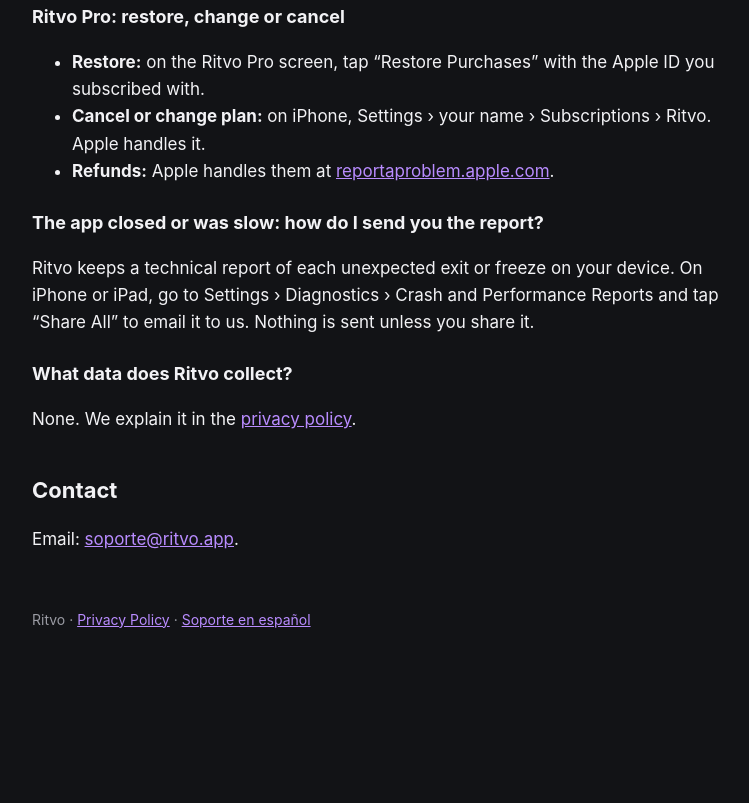
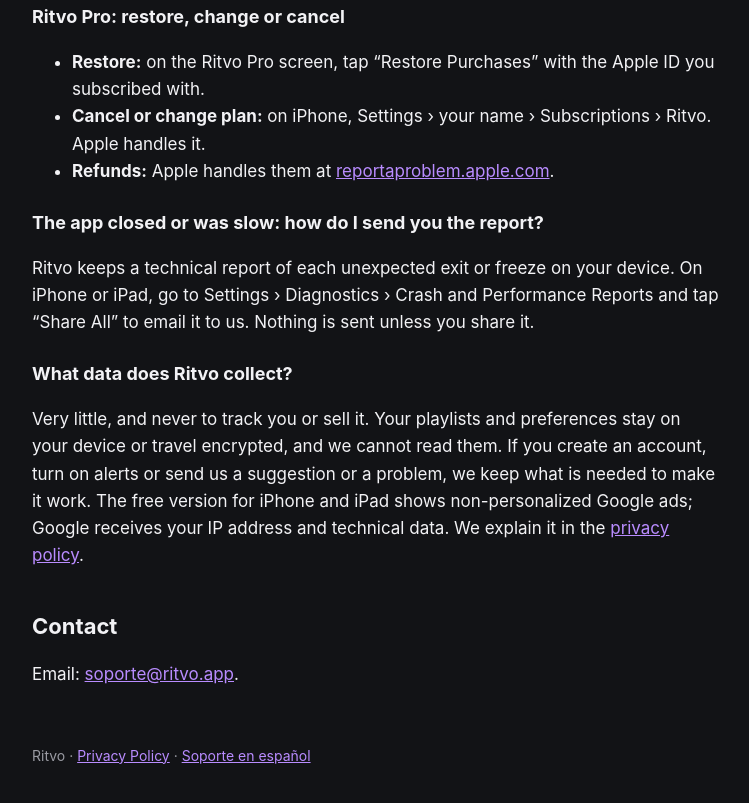
Before and after one commit to daniramosfer/ritvo-web, a plain HTML site: page support.html in a window 1280 px wide. Shown: the part 1415-2218 px from the top of the page, without its empty margins (264-1013 px from the left). Before the commit the page ends 2126 px from the top, so only its background shows below. Drawn offline with Linux system fonts and the light colour scheme.

Commit message:
Support: say what Ritvo actually collects
Co-Authored-By: Claude Opus 5.5 <noreply@anthropic.com>

```diff
--- a/support.html
+++ b/support.html
@@ -58,7 +58,7 @@
   <p>Ritvo keeps a technical report of each unexpected exit or freeze on your device. On iPhone or iPad, go to Settings › Diagnostics › Crash and Performance Reports and tap “Share All” to email it to us. Nothing is sent unless you share it.</p>
 
   <h3>What data does Ritvo collect?</h3>
-  <p>None. We explain it in the <a href="privacy.html">privacy policy</a>.</p>
+  <p>Very little, and never to track you or sell it. Your playlists and preferences stay on your device or travel encrypted, and we cannot read them. If you create an account, turn on alerts or send us a suggestion or a problem, we keep what is needed to make it work. The free version for iPhone and iPad shows non-personalized Google ads; Google receives your IP address and technical data. We explain it in the <a href="privacy.html">privacy policy</a>.</p>
 
   <h2>Contact</h2>
   <p>Email: <a href="mailto:soporte@ritvo.app">soporte@ritvo.app</a>.</p>
```
Also changed, not shown: soporte.html (+1 -1 lines).
